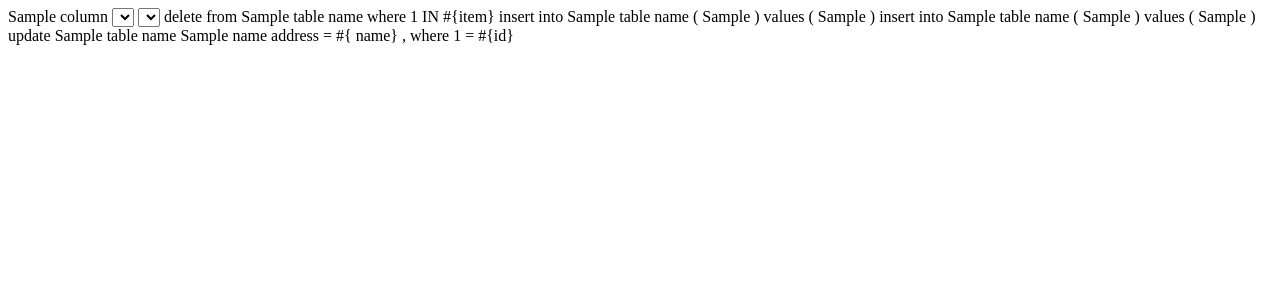
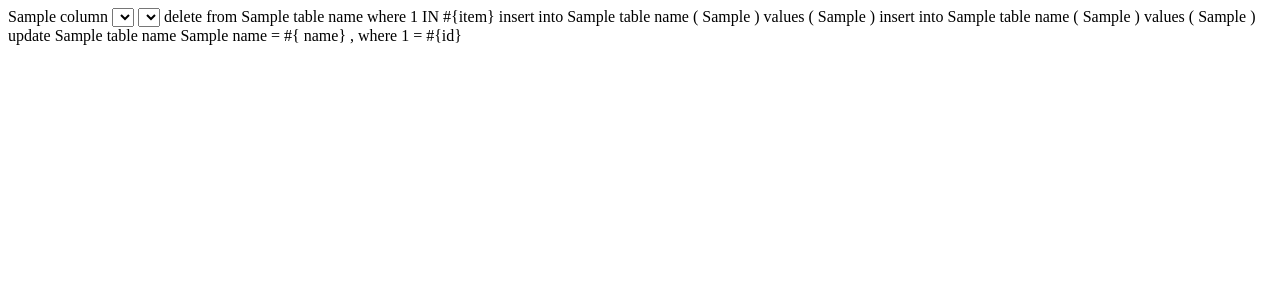
Before and after one commit to fjndhwr/-code-generator-python, a Flask app: template templates/entity_mysql_mapper_templates.html in a window 1280 px wide. Shown: the top 300 px of the page. Run offline with Flask 2, Linux system fonts and the light colour scheme; the template is opened without the code that fills it: most values are stand-ins (such as "Sample title", 1, 10 or a date in 2020); lists and menus that the app fills with data are empty; parts of the project's set-up code (start-up, migrations or seed data) failed here and were passed over.

Commit message:
改变模式

```diff
--- a/templates/entity_mysql_mapper_templates.html
+++ b/templates/entity_mysql_mapper_templates.html
@@ -71,7 +71,7 @@
         {{ table_name }}
         <set>
             {% for column in columns.keys() %}<if test=" {{ column }}!=null and {{ column }}!=''">
-              {{ columns[column][2] }}  address = #{ {{ column }}} ,
+              {{ columns[column][2] }} = #{ {{ column }}} ,
             </if>
             {% endfor %}
         </set>
```
